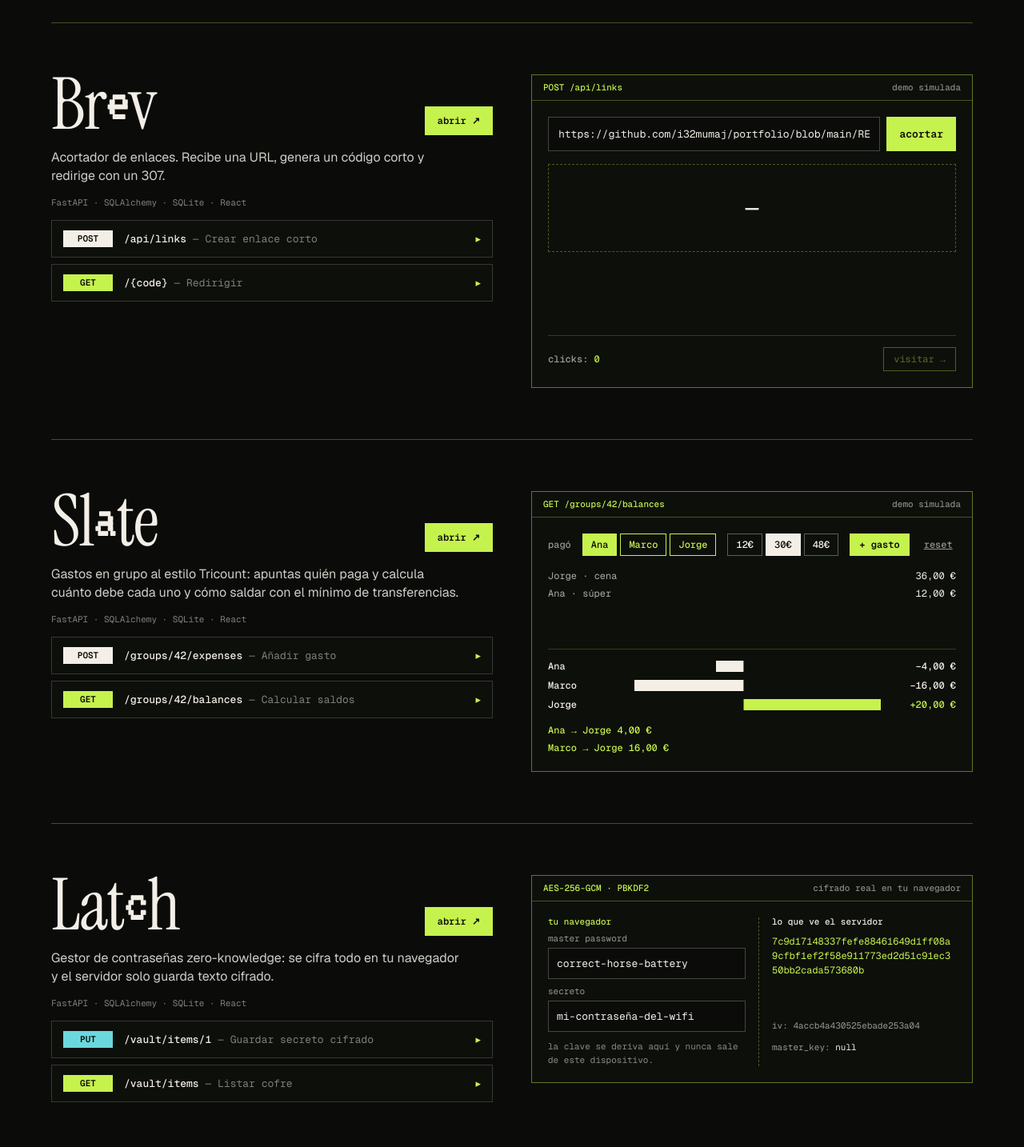
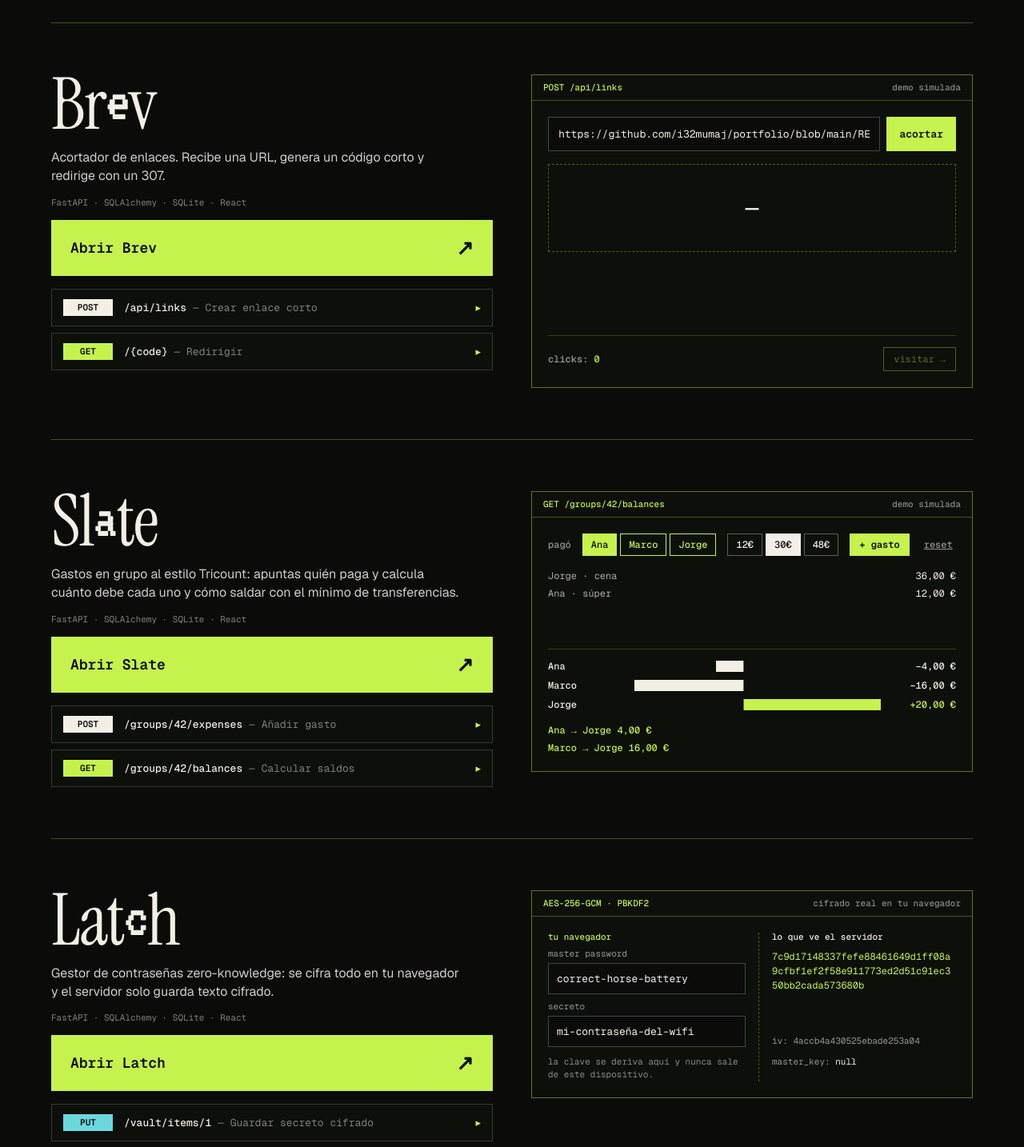
Before and after one commit to i32mumaj/portfolio, a React (Vite) app: page / in a window 1280 px wide. Shown: the part 1595-3029 px from the top of the page at 80% size. Built offline with nearby package versions, Linux system fonts and the light colour scheme.

Commit message:
Make project open buttons full width

```diff
--- a/src/components/Projects.jsx
+++ b/src/components/Projects.jsx
@@ -8,7 +8,7 @@ const T = {
     brevDesc: 'Acortador de enlaces. Recibe una URL, genera un código corto y redirige con un 307.',
     slateDesc: 'Gastos en grupo al estilo Tricount: apuntas quién paga y calcula cuánto debe cada uno y cómo saldar con el mínimo de transferencias.',
     latchDesc: 'Gestor de contraseñas zero-knowledge: se cifra todo en tu navegador y el servidor solo guarda texto cifrado.',
-    open: 'abrir', sim: 'demo simulada', real: 'cifrado real en tu navegador', shorten: 'acortar', visit: 'visitar →', paid: 'pagó', add: '+ gasto',
+    open: 'Abrir', sim: 'demo simulada', real: 'cifrado real en tu navegador', shorten: 'acortar', visit: 'visitar →', paid: 'pagó', add: '+ gasto',
     browser: 'tu navegador', server: 'lo que ve el servidor', secret: 'secreto', keyNote: 'la clave se deriva aquí y nunca sale de este dispositivo.',
     live: 'en vivo · desde la demo', execute: 'ejecutar en la demo',
     sum: { b0: 'Crear enlace corto', b1: 'Redirigir', s0: 'Añadir gasto', s1: 'Calcular saldos', l0: 'Guardar secreto cifrado', l1: 'Listar cofre' },
@@ -19,7 +19,7 @@ const T = {
     brevDesc: 'Link shortener. Takes a URL, generates a short code and redirects with a 307.',
     slateDesc: 'Tricount-style group expenses: log who paid and it works out what everyone owes and how to settle with the fewest transfers.',
     latchDesc: 'Zero-knowledge password manager: everything is encrypted in your browser and the server only stores ciphertext.',
-    open: 'open', sim: 'simulated demo', real: 'real encryption in your browser', shorten: 'shorten', visit: 'visit →', paid: 'paid', add: '+ expense',
+    open: 'Open', sim: 'simulated demo', real: 'real encryption in your browser', shorten: 'shorten', visit: 'visit →', paid: 'paid', add: '+ expense',
     browser: 'your browser', server: 'what the server sees', secret: 'secret', keyNote: 'the key is derived here and never leaves this device.',
     live: 'live · from the demo', execute: 'run in the demo',
     sum: { b0: 'Create short link', b1: 'Redirect', s0: 'Add expense', s1: 'Compute balances', l0: 'Store encrypted secret', l1: 'List vault' },
@@ -64,15 +64,15 @@ function ProjectName({ letters }) {
   );
 }
 
-function DocsColumn({ name, url, desc, endpoints, t }) {
+function DocsColumn({ name, label, url, desc, endpoints, t }) {
   return (
     <div style={{ display: 'flex', flexDirection: 'column', gap: 16, minWidth: 0 }}>
-      <div style={{ display: 'flex', alignItems: 'flex-end', justifyContent: 'space-between', gap: 16, flexWrap: 'wrap' }}>
-        <ProjectName letters={name} />
-        <a href={url} target="_blank" rel="noopener" className="h-shadow" style={{ background: '#c6f24e', color: '#0b0c0a', padding: '12px 16px', font: `600 12px/1 ${mono}`, textDecoration: 'none' }}>{t.open} ↗</a>
-      </div>
+      <ProjectName letters={name} />
       <div style={{ font: "400 16px/1.45 'Geist',sans-serif", color: 'rgba(243,239,230,.85)', maxWidth: 520 }}>{desc}</div>
       <div style={{ font: `400 11px/1 ${mono}`, color: 'rgba(243,239,230,.5)' }}>FastAPI · SQLAlchemy · SQLite · React</div>
+      <a href={url} target="_blank" rel="noopener" className="h-open" style={{ display: 'flex', justifyContent: 'space-between', alignItems: 'center', gap: 16, background: '#c6f24e', color: '#0b0c0a', padding: '22px 24px', textDecoration: 'none', font: `600 18px/1 ${mono}`, transition: 'box-shadow .15s,transform .15s' }}>
+        <span>{t.open} {label}</span><span style={{ fontSize: 26, lineHeight: 1 }}>↗</span>
+      </a>
       <div style={{ display: 'flex', flexDirection: 'column', gap: 8 }}>
         {endpoints.map(ep => (
           <div key={ep.id} style={{ border: `1px solid ${ep.open ? '#c6f24e' : 'rgba(243,239,230,.18)'}`, background: '#0d0f0b', transition: 'border-color .2s' }}>
@@ -285,7 +285,7 @@ export default class Projects extends Component {
         </div>
 
         <div ref={this.pBrev} data-p="brev" style={rowStyle}>
-          <DocsColumn name={this.nameLetters('Brev', 'brev', 2)} url={urls.brev} desc={t.brevDesc} endpoints={this.endpoints('brev', tr)} t={t} />
+          <DocsColumn label="Brev" name={this.nameLetters('Brev', 'brev', 2)} url={urls.brev} desc={t.brevDesc} endpoints={this.endpoints('brev', tr)} t={t} />
           <DemoPanel flash={st.flash === 'brev'} title="POST /api/links" badge={t.sim}>
             <div style={{ padding: 20, display: 'flex', flexDirection: 'column', gap: 16 }}>
               <div style={{ display: 'flex', gap: 8 }}>
@@ -305,7 +305,7 @@ export default class Projects extends Component {
         </div>
 
         <div ref={this.pSlate} data-p="slate" style={rowStyle}>
-          <DocsColumn name={this.nameLetters('Slate', 'slate', 2)} url={urls.slate} desc={t.slateDesc} endpoints={this.endpoints('slate', tr)} t={t} />
+          <DocsColumn label="Slate" name={this.nameLetters('Slate', 'slate', 2)} url={urls.slate} desc={t.slateDesc} endpoints={this.endpoints('slate', tr)} t={t} />
           <DemoPanel flash={st.flash === 'slate'} title="GET /groups/42/balances" badge={t.sim}>
             <div style={{ padding: 20, display: 'flex', flexDirection: 'column', gap: 16 }}>
               <div style={{ display: 'flex', flexWrap: 'wrap', gap: 14, alignItems: 'center', font: `500 12px/1 ${mono}` }}>
@@ -357,7 +357,7 @@ export default class Projects extends Component {
         </div>
 
         <div ref={this.pLatch} data-p="latch" style={{ ...rowStyle, borderBottom: '1px solid rgba(198,242,78,.3)' }}>
-          <DocsColumn name={this.nameLetters('Latch', 'latch', 3)} url={urls.latch} desc={t.latchDesc} endpoints={this.endpoints('latch', tr)} t={t} />
+          <DocsColumn label="Latch" name={this.nameLetters('Latch', 'latch', 3)} url={urls.latch} desc={t.latchDesc} endpoints={this.endpoints('latch', tr)} t={t} />
           <DemoPanel flash={st.flash === 'latch'} title="AES-256-GCM · PBKDF2" badge={t.real}>
             <div style={{ padding: 20, display: 'grid', gridTemplateColumns: 'minmax(0,1fr) minmax(0,1fr)', gap: 16 }}>
               <div style={{ display: 'flex', flexDirection: 'column', gap: 10 }}>
--- a/src/index.css
+++ b/src/index.css
@@ -8,6 +8,7 @@ a:hover { color: #f3efe6; }
 
 .h-lift:hover { transform: translate(-3px, -3px); box-shadow: 3px 3px 0 #f3efe6; color: #0b0c0a !important; }
 .h-shadow:hover { box-shadow: 3px 3px 0 #f3efe6; color: #0b0c0a !important; }
+.h-open:hover { transform: translate(-2px, -2px); box-shadow: 5px 5px 0 #f3efe6; color: #0b0c0a !important; }
 .h-fill:hover { background: #c6f24e !important; color: #0b0c0a !important; }
 .h-row:hover { background: #12150e !important; }
 .h-tint:hover { background: rgba(198, 242, 78, .12) !important; }
```
